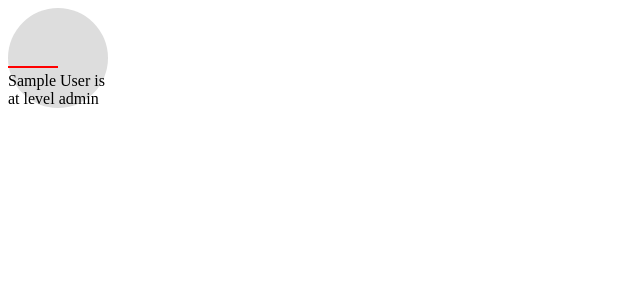
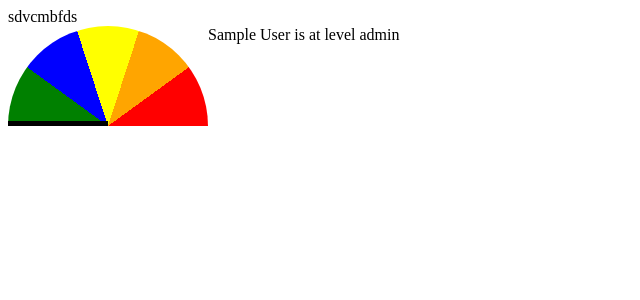
Before and after one commit to matt-cos/stress-meter, a PHP site: page / in a window 1280 px wide. Shown: the top 300 px of the page, without its empty margins (0-640 px from the left). Run offline with PHP 8.4, Linux system fonts and the light colour scheme; tables that the repository leaves empty or names only in its code hold one stand-in row (values such as "Sample post"); some libraries are stand-ins or nearby versions.

Commit message:
Added chart visuals and got pointer set up on them chart

```diff
--- a/index.php
+++ b/index.php
@@ -10,26 +10,55 @@
 	  <style>
 	  	.user {
 	  		position: relative;
-	  		width: 100px;
-	  		height: 100px;
-	  		background-color: #ddd;
-	  		border-radius: 50%;
+	  		display: block;
+	  	}
+	  	.chart {
+	 /* 		width: 100px;
+	  		height: 50px;
+	  		background-color: green;*/
+	  		position: relative;
+			background:
+			    conic-gradient(yellow 5%,
+			      orange 0 15%,
+			      red 0 25%,
+			      white 0 50%,
+			      white 0 75%,
+			      green 0 85%,
+			      blue 0 95%,
+			      yellow 0 100%
+			    );
+			  border-radius: 50%;
+			  width: 200px;
+			  height: 200px;
+			  float: left;
+			  /*transform:rotate(-90deg);*/
 	  	}
 	  	.meter {
-	  		width: 50px;
-	  		height: 2px;
-	  		background-color: red;
-	  		transform-origin: 100% 0;
-	  		position: absolute;
-	  		bottom: 40px;
+	  		width: 90px;
+	  		padding-right: 10px;
+			height: 5px;
+			background-color: #000;
+			position: absolute;
+			transform-origin: center right;
+			bottom: 50%;
+			/* left: 50%; */
+
 	  	}
 	  	.description {
-	  		position: absolute;
-	  		bottom: 0;
+	  		/*position: absolute;*/
+	  		/*bottom: 0;*/
 	  	}
 	  </style>
+	  <script src="https://cdnjs.cloudflare.com/ajax/libs/prefixfree/1.0.7/prefixfree.min.js"></script>
+		<script src="https://s3-us-west-2.amazonaws.com/s.cdpn.io/3/conic-gradient.js"></script>
   </head>
   <body>
+
+
+<div class="pieContainer">
+     <div class="pieBackground"></div>sdvcmbfds
+     <div id="pieSlice1" class="hold"><div class="pie"></div></div>
+</div>
   	<?php
 		$servername = "localhost";
 		$username = "root";
@@ -52,7 +81,7 @@
 		if ($result->num_rows > 0) {
 		    // output data of each row
 		    while($row = $result->fetch_assoc()) {
-		        echo "<div class='user " . $row["name"] . "'><div class='meter'></div><div class='description'>" . $row["name"]. " is at level <span class='level-numerator'>" . $row["level"] . "</span></div></div>";
+		        echo "<div class='user " . $row["name"] . "'><div class='chart'><div class='meter'></div></div><div class='description'>" . $row["name"]. " is at level <span class='level-numerator'>" . $row["level"] . "</span></div></div>";
 		    }
 		} else {
 		    echo "0 results";
```
